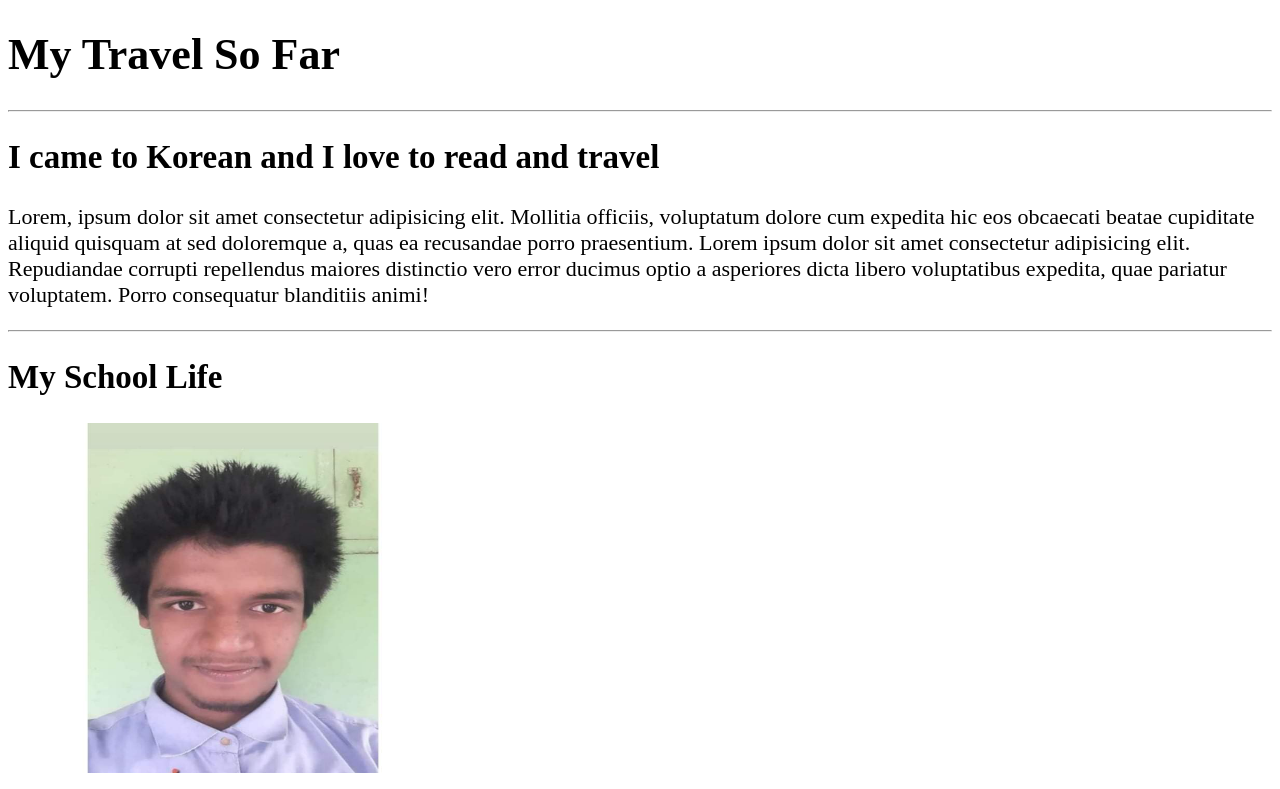
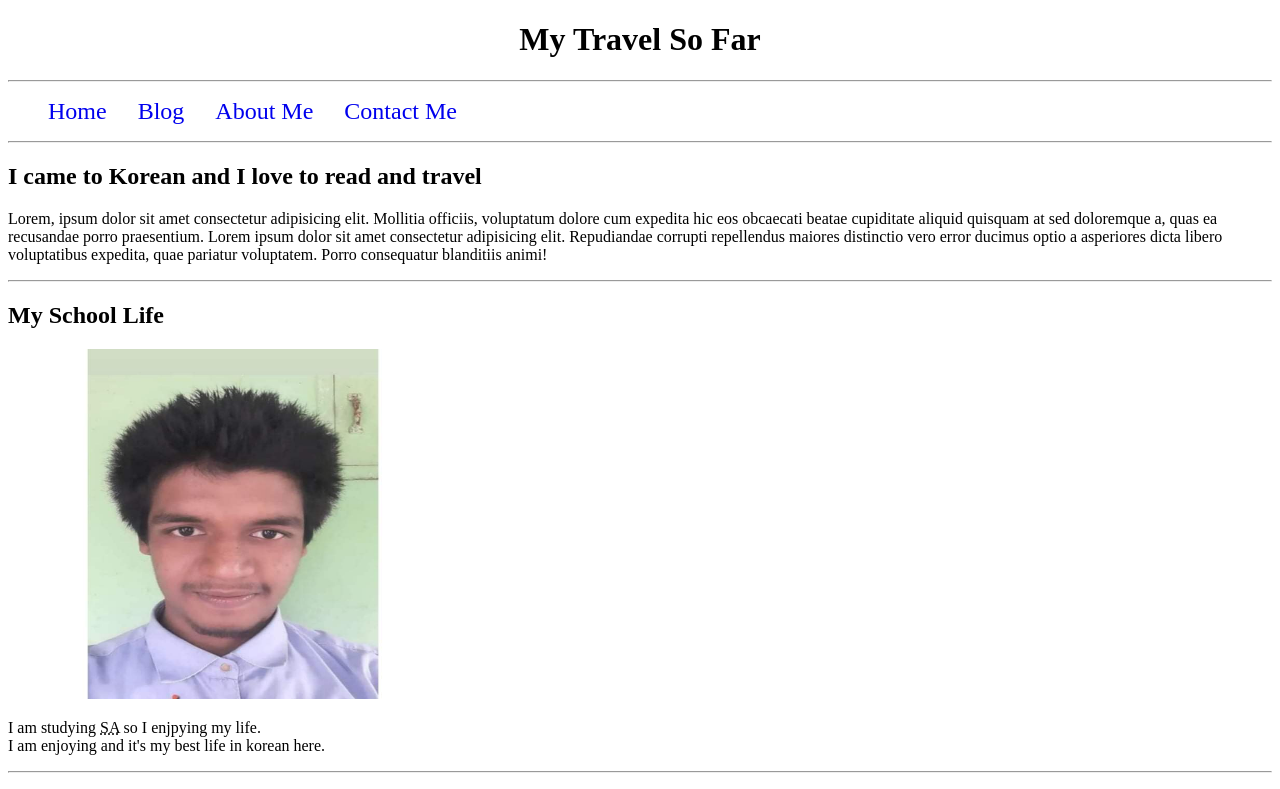
Before and after one commit to iamgazimasud/my-first-github-repo, a plain HTML site: page index.html in a window 1280 px wide. Shown: the top 789 px of the page. Drawn offline with Linux system fonts and the light colour scheme.

Commit message:
add a nice bar

```diff
--- a/CSS/main.css
+++ b/CSS/main.css
@@ -1,8 +1,16 @@
-html {
-    font-size: 22px;
+nav li{
+    font-size: 24px;
+    list-style: none;
+    display: inline;
+    margin-right: 25px;
 }
+nav li:hover{
+    background-color: gray;
+}
+ nav li a{
+    text-decoration: none;
+ }
 
-body {
-    background-color: 333;
-    color: rgb(0, 0, 0);
-}
+ footer, h1{
+    text-align: center;
+ }
--- a/index.html
+++ b/index.html
@@ -11,6 +11,23 @@
 
 <body>
     <h1>My Travel So Far</h1>
+    <hr>
+    <nav>
+         <ul>
+            <li>
+                <a href="/index.html">Home</a>
+            </li>
+             <li>
+                <a href="/index.html">Blog</a>
+            </li>
+             <li>
+                <a href="/index.html">About Me</a>
+            </li>
+             <li>
+                <a href="/index.html">Contact Me</a>
+            </li>
+         </ul>
+    </nav>
     <hr>
     <h2>I came to Korean and I love to read and travel</h2>
     <p>
```
